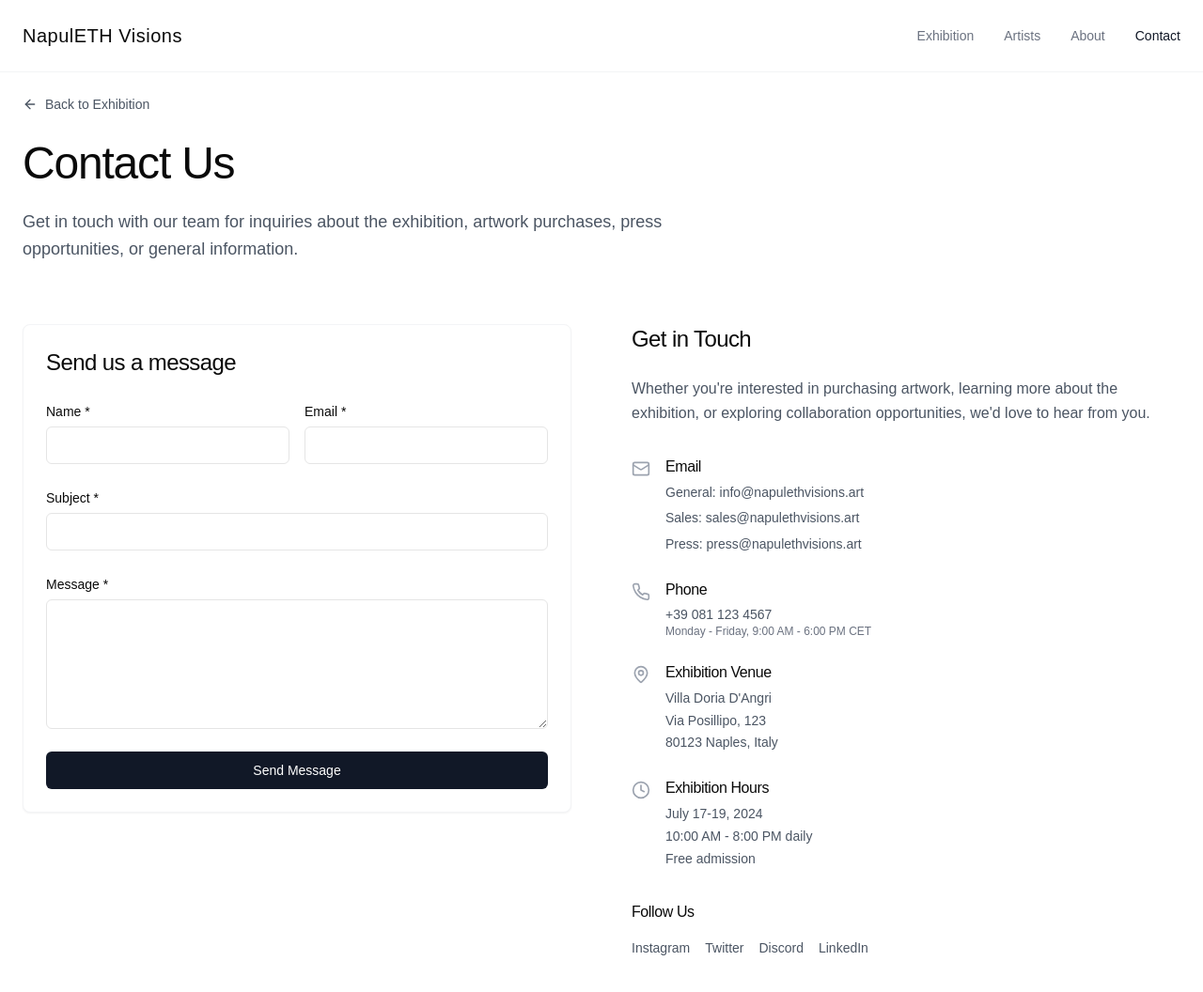
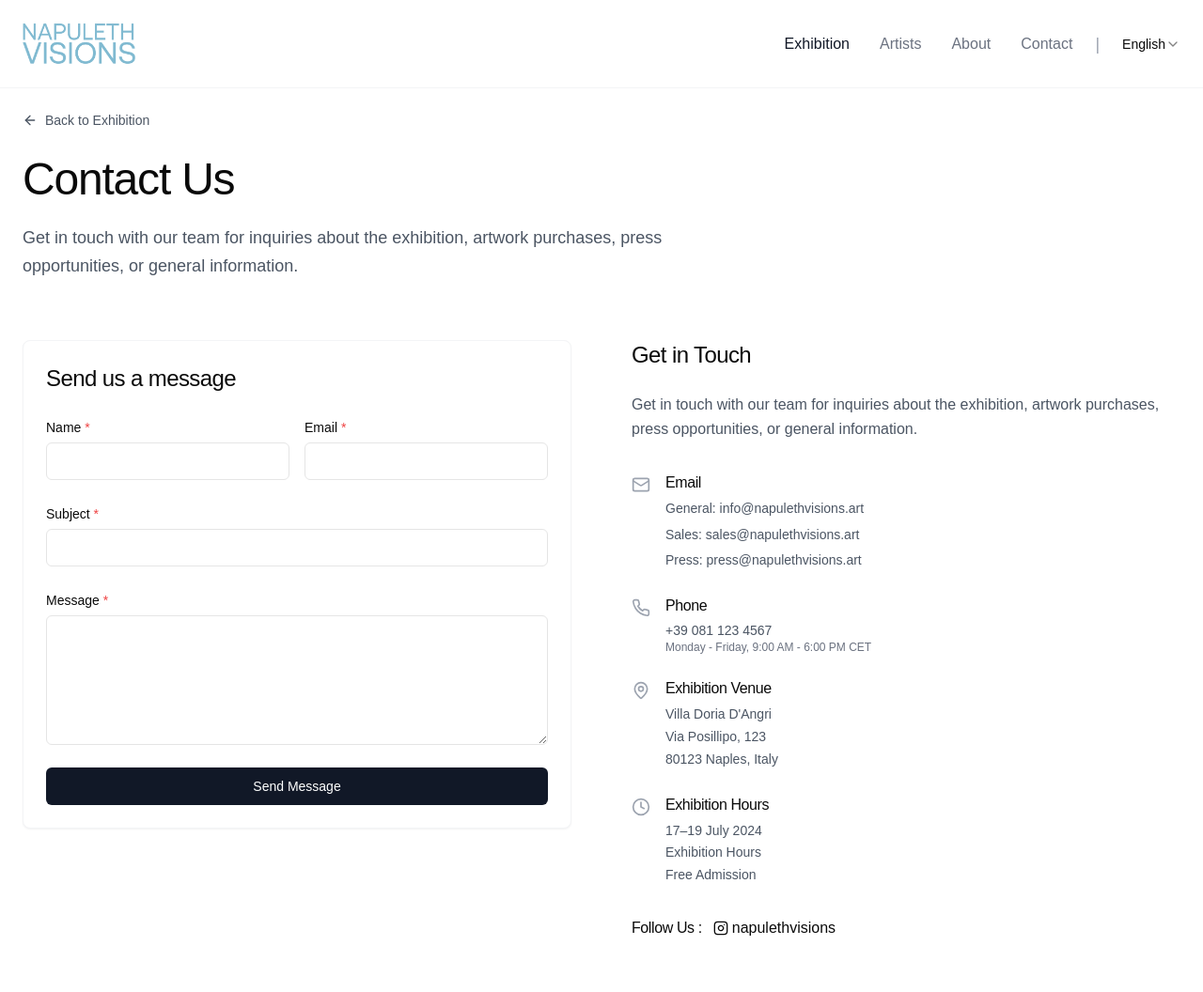
Before and after one commit to Mood-Global-Services/visions, a Next.js app: page /contact in a window 1280 px wide. Shown: the top 1056 px of the page at 94% size. Built offline with nearby package versions, Linux system fonts and the light colour scheme; a web font is replaced by a local one.

Commit message:
contact page

```diff
--- a/app/contact/page.tsx
+++ b/app/contact/page.tsx
@@ -9,9 +9,15 @@ import { Card, CardContent, CardHeader, CardTitle } from "@/components/ui/card"
 import { Input } from "@/components/ui/input"
 import { Label } from "@/components/ui/label"
 import { Textarea } from "@/components/ui/textarea"
-import { ArrowLeft, Mail, Phone, MapPin, Clock } from "lucide-react"
+import { ArrowLeft, Mail, Phone, MapPin, Clock, Instagram } from "lucide-react"
+import { useTranslation } from 'react-i18next'
+import Image from "next/image"
+import logo from '@/assets/images/logo.webp'
+import LanguageSwitcher from "@/components/ui/languageSwitcher"
+import i18n from "@/i18n/client"
 
 export default function ContactPage() {
+  const { t } = useTranslation()
   const [formData, setFormData] = useState({
     name: "",
     email: "",
@@ -34,6 +40,8 @@ export default function ContactPage() {
     }))
   }
 
+  if (!i18n.isInitialized) return null
+
   return (
     <div className="min-h-screen bg-white">
       {/* Header */}
@@ -41,22 +49,26 @@ export default function ContactPage() {
         <div className="max-w-7xl mx-auto px-6 py-6">
           <div className="flex items-center justify-between">
             <Link href="/" className="text-xl font-light tracking-wide">
-              NapulETH Visions
+              <Image src={logo} alt="Logo" width={120} height={100} />
             </Link>
+            <div className="flex items-center justify-end space-x-6">
               <nav className="hidden md:flex space-x-8">
-              <Link href="/" className="text-sm text-gray-500 hover:text-gray-900">
-                Exhibition
+                <Link href="/" className="text-md text-gray-900 hover:text-gray-600">
+                  {t('exhibition')}
                 </Link>
-              <Link href="/artists" className="text-sm text-gray-500 hover:text-gray-900">
-                Artists
+                <Link href="/artists" className="text-md text-gray-500 hover:text-gray-900">
+                  {t('artists')}
                 </Link>
-              <Link href="/about" className="text-sm text-gray-500 hover:text-gray-900">
-                About
+                <Link href="/about" className="text-md text-gray-500 hover:text-gray-900">
+                  {t('about')}
                 </Link>
-              <Link href="/contact" className="text-sm text-gray-900 hover:text-gray-600">
-                Contact
+                <Link href="/contact" className="text-md text-gray-500 hover:text-gray-900">
+                  {t('contact')}
                 </Link>
               </nav>
+              <p className="text-lg font-thin text-gray-400">|</p>
+              <LanguageSwitcher />
+            </div>
           </div>
         </div>
       </header>
@@ -65,17 +77,16 @@ export default function ContactPage() {
       <div className="max-w-7xl mx-auto px-6 py-6">
         <Link href="/" className="inline-flex items-center text-sm text-gray-600 hover:text-gray-900">
           <ArrowLeft className="w-4 h-4 mr-2" />
-          Back to Exhibition
+          {t('backToExhibition')}
         </Link>
       </div>
 
       {/* Page Header */}
       <section className="max-w-7xl mx-auto px-6 pb-16">
         <div className="max-w-3xl">
-          <h1 className="text-4xl md:text-5xl font-light mb-6">Contact Us</h1>
+          <h1 className="text-4xl md:text-5xl font-light mb-6">{t('contactUs')}</h1>
           <p className="text-lg text-gray-600 leading-relaxed">
-            Get in touch with our team for inquiries about the exhibition, artwork purchases, press opportunities, or
-            general information.
+            {t('contactUsDescription')}
           </p>
         </div>
       </section>
@@ -87,7 +98,7 @@ export default function ContactPage() {
           <div>
             <Card className="border border-gray-100">
               <CardHeader>
-                <CardTitle className="text-2xl font-light">Send us a message</CardTitle>
+                <CardTitle className="text-2xl font-light">{t('sendUsAMessage')}</CardTitle>
               </CardHeader>
               <CardContent>
                 {isSubmitted ? (
@@ -95,19 +106,19 @@ export default function ContactPage() {
                     <div className="w-16 h-16 bg-green-100 rounded-full flex items-center justify-center mx-auto mb-4">
                       <Mail className="w-8 h-8 text-green-600" />
                     </div>
-                    <h3 className="text-lg font-medium mb-2">Message Sent</h3>
+                    <h3 className="text-lg font-medium mb-2">{t('messageSent')}</h3>
                     <p className="text-gray-600 mb-6">
-                      Thank you for your message. We'll get back to you within 24 hours.
+                      {t('messageSentDescription')}
                     </p>
                     <Button onClick={() => setIsSubmitted(false)} variant="outline">
-                      Send Another Message
+                      {t('sendAnotherMessage')}
                     </Button>
                   </div>
                 ) : (
                   <form onSubmit={handleSubmit} className="space-y-6">
                     <div className="grid md:grid-cols-2 gap-4">
                       <div>
-                        <Label htmlFor="name">Name *</Label>
+                        <Label htmlFor="name">{t('name')} <span className="text-red-500">*</span></Label>
                         <Input
                           id="name"
                           name="name"
@@ -118,7 +129,7 @@ export default function ContactPage() {
                         />
                       </div>
                       <div>
-                        <Label htmlFor="email">Email *</Label>
+                        <Label htmlFor="email">{t('email')} <span className="text-red-500">*</span></Label>
                         <Input
                           id="email"
                           name="email"
@@ -132,7 +143,7 @@ export default function ContactPage() {
                     </div>
 
                     <div>
-                      <Label htmlFor="subject">Subject *</Label>
+                      <Label htmlFor="subject">{t('subject')} <span className="text-red-500">*</span></Label>
                       <Input
                         id="subject"
                         name="subject"
@@ -144,7 +155,7 @@ export default function ContactPage() {
                     </div>
 
                     <div>
-                      <Label htmlFor="message">Message *</Label>
+                      <Label htmlFor="message">{t('message')} <span className="text-red-500">*</span></Label>
                       <Textarea
                         id="message"
                         name="message"
@@ -157,7 +168,7 @@ export default function ContactPage() {
                     </div>
 
                     <Button type="submit" className="w-full bg-gray-900 text-white hover:bg-gray-800">
-                      Send Message
+                      {t('sendMessage')}
                     </Button>
                   </form>
                 )}
@@ -168,10 +179,9 @@ export default function ContactPage() {
           {/* Contact Information */}
           <div className="space-y-8">
             <div>
-              <h2 className="text-2xl font-light mb-6">Get in Touch</h2>
+              <h2 className="text-2xl font-light mb-6">{t('getInTouch')}</h2>
               <p className="text-gray-600 leading-relaxed mb-8">
-                Whether you're interested in purchasing artwork, learning more about the exhibition, or exploring
-                collaboration opportunities, we'd love to hear from you.
+                {t('contactUsDescription')}
               </p>
             </div>
 
@@ -180,11 +190,11 @@ export default function ContactPage() {
               <div className="flex items-start space-x-4">
                 <Mail className="w-5 h-5 text-gray-400 mt-1" />
                 <div>
-                  <h3 className="font-medium mb-1">Email</h3>
+                  <h3 className="font-medium mb-1">{t('email')}</h3>
                   <div className="text-sm text-gray-600 space-y-1">
-                    <p>General: info@napulethvisions.art</p>
-                    <p>Sales: sales@napulethvisions.art</p>
-                    <p>Press: press@napulethvisions.art</p>
+                    <p>{t('general')}: info@napulethvisions.art</p>
+                    <p>{t('sales')}: sales@napulethvisions.art</p>
+                    <p>{t('press')}: press@napulethvisions.art</p>
                   </div>
                 </div>
               </div>
@@ -192,20 +202,20 @@ export default function ContactPage() {
               <div className="flex items-start space-x-4">
                 <Phone className="w-5 h-5 text-gray-400 mt-1" />
                 <div>
-                  <h3 className="font-medium mb-1">Phone</h3>
+                  <h3 className="font-medium mb-1">{t('phone')}</h3>
                   <p className="text-sm text-gray-600">+39 081 123 4567</p>
-                  <p className="text-xs text-gray-500">Monday - Friday, 9:00 AM - 6:00 PM CET</p>
+                  <p className="text-xs text-gray-500">{t('mondayToFriday')}</p>
                 </div>
               </div>
 
               <div className="flex items-start space-x-4">
                 <MapPin className="w-5 h-5 text-gray-400 mt-1" />
                 <div>
-                  <h3 className="font-medium mb-1">Exhibition Venue</h3>
+                  <h3 className="font-medium mb-1">{t('exhibitionVenue')}</h3>
                   <div className="text-sm text-gray-600">
                     <p>Villa Doria D'Angri</p>
                     <p>Via Posillipo, 123</p>
-                    <p>80123 Naples, Italy</p>
+                    <p>80123 {t('naples')}, {t('italy')}</p>
                   </div>
                 </div>
               </div>
@@ -213,32 +223,22 @@ export default function ContactPage() {
               <div className="flex items-start space-x-4">
                 <Clock className="w-5 h-5 text-gray-400 mt-1" />
                 <div>
-                  <h3 className="font-medium mb-1">Exhibition Hours</h3>
+                  <h3 className="font-medium mb-1">{t('exhibitionHours')}</h3>
                   <div className="text-sm text-gray-600">
-                    <p>July 17-19, 2024</p>
-                    <p>10:00 AM - 8:00 PM daily</p>
-                    <p>Free admission</p>
+                    <p>{t('exhibitionDate')}</p>
+                    <p>{t('exhibitionHours')}</p>
+                    <p>{t('freeAdmission')}</p>
                   </div>
                 </div>
               </div>
             </div>
 
             {/* Social Media */}
-            <div>
-              <h3 className="font-medium mb-4">Follow Us</h3>
-              <div className="flex space-x-4">
-                <a href="#" className="text-sm text-gray-600 hover:text-gray-900 transition-colors">
-                  Instagram
-                </a>
-                <a href="#" className="text-sm text-gray-600 hover:text-gray-900 transition-colors">
-                  Twitter
-                </a>
-                <a href="#" className="text-sm text-gray-600 hover:text-gray-900 transition-colors">
-                  Discord
-                </a>
-                <a href="#" className="text-sm text-gray-600 hover:text-gray-900 transition-colors">
-                  LinkedIn
-                </a>
+            <div className="flex flex-row items-center space-x-3">
+              <h3 className="font-medium">{t('followUs')} : </h3>
+              <div className="flex flex-row items-center space-x-1">
+                <Instagram className="w-4 h-4" />
+                <a href="https://www.instagram.com/napuleth.visions/#" target="_blank" rel="noopener noreferrer">napulethvisions</a>
               </div>
             </div>
           </div>
--- a/public/locales/en/translation.json
+++ b/public/locales/en/translation.json
@@ -52,5 +52,28 @@
   "emailAddress": "Email address",
   "emailAddressPlaceholder": "Enter your email address",
   "subscribe": "Subscribe",
-  "privacyPolicy": "We respect your privacy. Unsubscribe at any time."
+  "privacyPolicy": "We respect your privacy. Unsubscribe at any time.",
+  "backToExhibition": "Back to Exhibition",
+  "contactUs": "Contact Us",
+  "contactUsDescription": "Get in touch with our team for inquiries about the exhibition, artwork purchases, press opportunities, or general information.",
+  "sendUsAMessage": "Send us a message",
+  "messageSent": "Message Sent",
+  "messageSentDescription": "Thank you for your message. We'll get back to you within 24 hours.",
+  "sendAnotherMessage": "Send Another Message",
+  "name": "Name",
+  "email": "Email",
+  "subject": "Subject",
+  "message": "Message",
+  "sendMessage": "Send Message",
+  "getInTouch": "Get in Touch",
+  "general": "General",
+  "sales": "Sales",
+  "press": "Press",
+  "phone": "Phone",
+  "mondayToFriday": "Monday - Friday, 9:00 AM - 6:00 PM CET",
+  "exhibitionVenue": "Exhibition Venue",
+  "exhibitionHours": "Exhibition Hours",
+  "freeAdmission": "Free Admission",
+  "followUs": "Follow Us"
+
 }
--- a/public/locales/it/translation.json
+++ b/public/locales/it/translation.json
@@ -52,5 +52,27 @@
     "emailAddress": "Indirizzo email",
     "emailAddressPlaceholder": "Inserisci il tuo indirizzo email",
     "subscribe": "Iscriviti",
-    "privacyPolicy": "Rispettiamo la tua privacy. Puoi disiscriverti in qualsiasi momento."
+    "privacyPolicy": "Rispettiamo la tua privacy. Puoi disiscriverti in qualsiasi momento.",
+    "backToExhibition": "Torna alla Mostra",
+    "contactUs": "Contattaci",
+    "contactUsDescription": "Contattaci per informazioni sulla mostra, l'acquisto di opere d'arte, opportunità di stampa o informazioni generali.",
+    "sendUsAMessage": "Invia un messaggio",
+    "messageSent": "Messaggio Inviato",
+    "messageSentDescription": "Grazie per il tuo messaggio. Ti risponderemo entro 24 ore.",
+    "sendAnotherMessage": "Invia un altro messaggio",
+    "name": "Nome",
+    "email": "Email",
+    "subject": "Oggetto",
+    "message": "Messaggio",
+    "sendMessage": "Invia",
+    "getInTouch": "Contattaci",
+    "general": "Generale",
+    "sales": "Vendite",
+    "press": "Stampa",
+    "phone": "Telefono",
+    "mondayToFriday": "Lunedì - Venerdì, 9:00 AM - 6:00 PM CET",
+    "exhibitionVenue": "Luogo Mostra",
+    "exhibitionHours": "Orari Mostra",
+    "freeAdmission": "Admissione Gratuita",
+    "followUs": "Segui Noi"
 }
```
Lines whose indentation alone changed are shown as unchanged.
